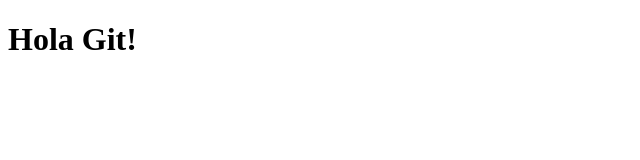
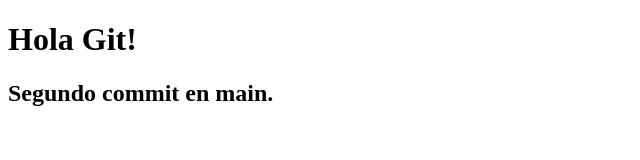
Before and after one commit to heladio-devf-mx/dojo-git, a plain HTML site: page index.html in a window 1280 px wide. Shown: the whole page, without its empty margins (0-640 px from the left). Drawn offline with Linux system fonts and the light colour scheme.

Commit message:
Segundo commit en main.

```diff
--- a/index.html
+++ b/index.html
@@ -7,5 +7,6 @@
 </head>
 <body>
     <h1>Hola Git!</h1>
+    <h2>Segundo commit en main.</h2>
 </body>
 </html>
```
